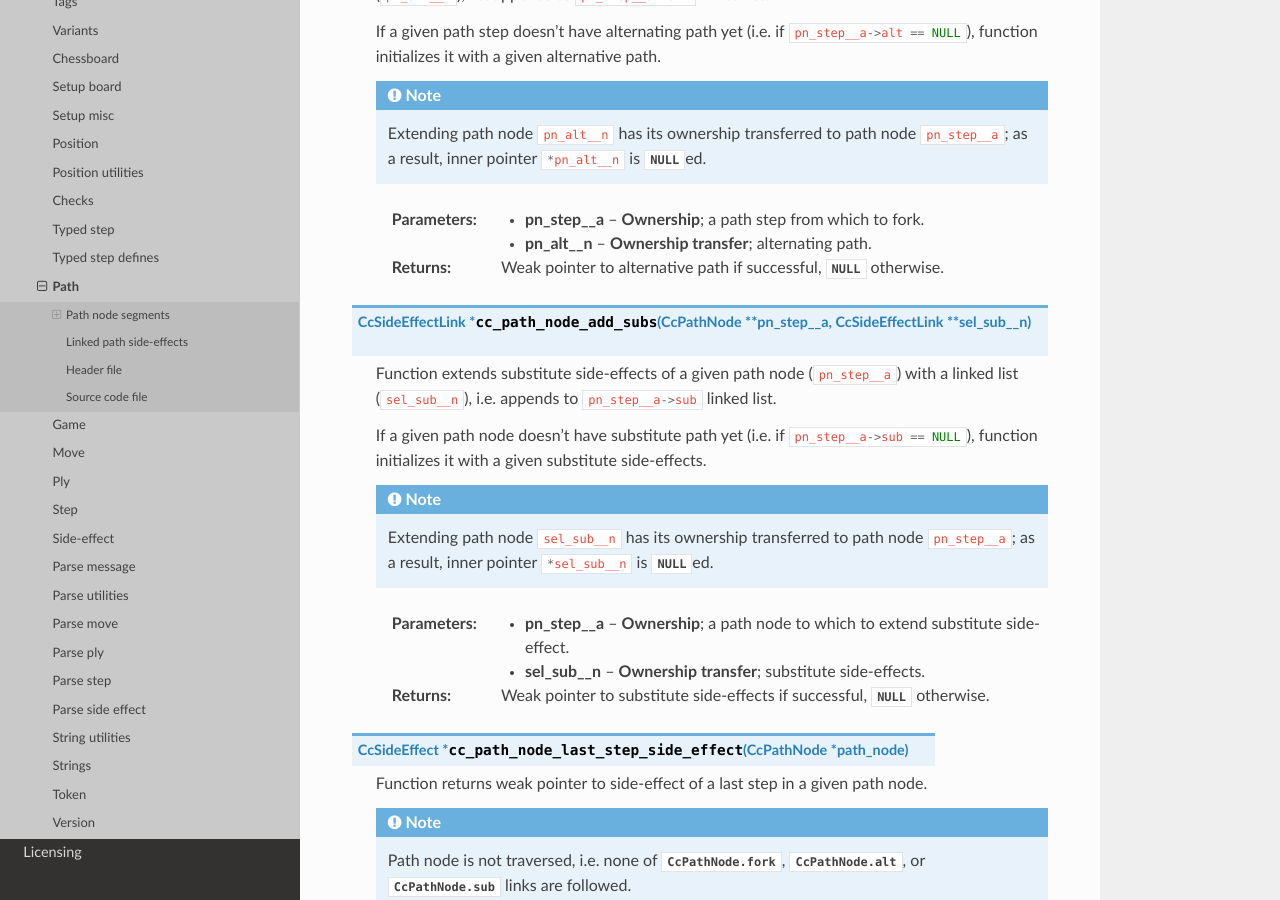
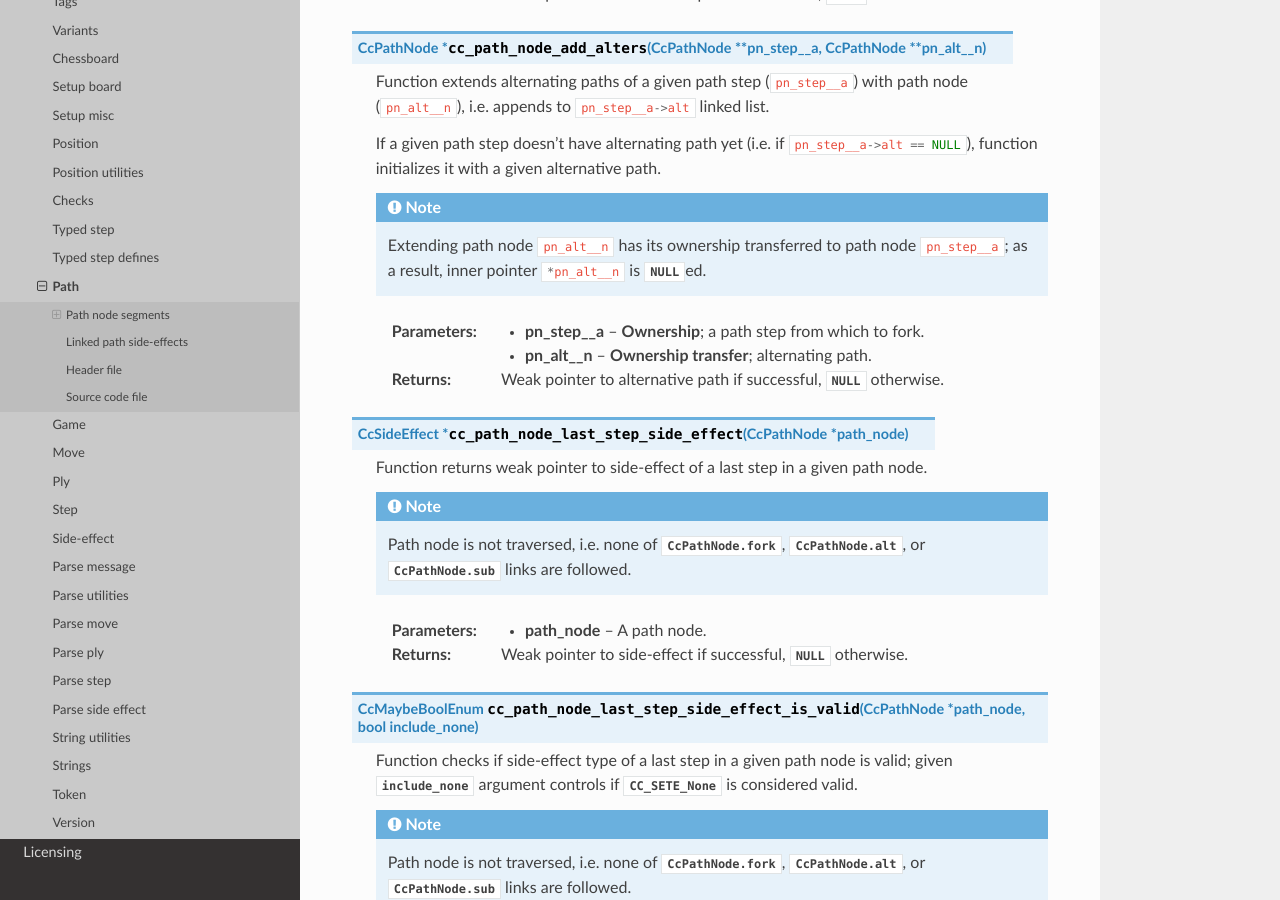
Before and after one commit to mmlacak/crochess, a Sphinx documentation site: the page built from docs/source/libcc/ccpath.rst, in a window 1280 px wide and 900 px high, scrolled down 6793 px. Built offline with Sphinx 7.4.7 and the Read the Docs theme 3.1.0, drawn with Linux system fonts in a browser that asks for light colours; some of the changed text lies outside the part shown.

Commit message:
Removed substitute path link from path nodes + docs.

```diff
--- a/docs/source/conf.py
+++ b/docs/source/conf.py
@@ -26,10 +26,10 @@ copyright = '2021, Mario Mlačak'
 author = 'Mario Mlačak'
 
 # The short X.Y version
-version = "0.0.1.418:1597+20260112.020934"   # docs-new-lib-short-version-major-minor-feature-commit+meta~breaks-place-marker
+version = "0.0.1.421:1600+20260114.071338"   # docs-new-lib-short-version-major-minor-feature-commit+meta~breaks-place-marker
 
 # The full version, including alpha/beta/rc tags
-release = "0.0.1.418:1597+20260112.020934"   # docs-new-lib-full-version-major-minor-feature-commit+meta~breaks-place-marker
+release = "0.0.1.421:1600+20260114.071338"   # docs-new-lib-full-version-major-minor-feature-commit+meta~breaks-place-marker
 
 
 # -- General configuration ---------------------------------------------------
--- a/docs/source/libcc/ccpath.rst
+++ b/docs/source/libcc/ccpath.rst
@@ -34,10 +34,10 @@ Path node segments
 
     .. warning::
 
-        All :c:member:`fork`, :c:member:`alt`, and :c:member:`sub` members are
-        owners of the remainder of a path tree they are pointing to; and must
-        always be a singular pointer (owner) within a path tree to their
-        respective forking, alternating, substitute, or subsequent path.
+        All :c:member:`fork` and :c:member:`alt` members are owners of the
+        remainder of a path tree they are pointing to; and must always be a
+        singular pointer (owner) within a path tree to their respective
+        forking, alternating, substitute, or subsequent path.
 
         Any two pointers pointing to the same node, any back-references within
         a path tree, or shared among them are not allowed, and will likely cause
@@ -115,22 +115,10 @@ Path node segments
 
             :ref:`lbl-libcc-paths-pathsegmenttree-alternativepaths`
 
-    .. c:member:: struct CcSideEffectLink * sub
-
-        Substitute side-effects to last step of an originating path node.
-
-        Substitute side-effects are used when there are multiple possible
-        side-effects (interactions with encountered piece), which do not
-        alter path of a moving piece.
-
-        .. seealso::
-
-            :ref:`lbl-libcc-paths-pathsegmenttree-substitutepaths`
-
     .. c:member:: struct CcPathNode * back__w
 
         Weak back-link to parent path node, regardless if pointed-to by
-        :c:member:`fork`, :c:member:`alt`, or :c:member:`sub`.
+        :c:member:`fork` or :c:member:`alt`.
 
     :c:`Struct` is tagged with the same :c:struct:`CcPathNode` name.
 
@@ -346,26 +350,6 @@ Path node functions
     :param pn_step__a: **Ownership**; a path step from which to fork.
     :param pn_alt__n: **Ownership transfer**; alternating path.
     :returns: Weak pointer to alternative path if successful,
-        :c:data:`NULL` otherwise.
-
-.. c:function:: CcSideEffectLink * cc_path_node_add_subs( CcPathNode ** pn_step__a, CcSideEffectLink ** sel_sub__n )
-
-    Function extends substitute side-effects of a given path node (:c:`pn_step__a`) with
-    a linked list (:c:`sel_sub__n`), i.e. appends to :c:`pn_step__a->sub` linked list.
-
-    If a given path node doesn't have substitute path yet (i.e. if :c:`pn_step__a->sub == NULL`),
-    function initializes it with a given substitute side-effects.
-
-    .. note::
-
-        Extending path node :c:`sel_sub__n` has its ownership transferred to
-        path node :c:`pn_step__a`; as a result, inner pointer :c:`*sel_sub__n`
-        is :c:data:`NULL`\ed.
-
-    :param pn_step__a: **Ownership**; a path node to which to extend substitute
-        side-effect.
-    :param sel_sub__n: **Ownership transfer**; substitute side-effects.
-    :returns: Weak pointer to substitute side-effects if successful,
         :c:data:`NULL` otherwise.
 
 .. c:function:: CcSideEffect * cc_path_node_last_step_side_effect( CcPathNode * path_node )
@@ -542,7 +526,7 @@ Path node functions
 .. c:function:: size_t cc_path_node_count( CcPathNode * path_tree )
 
     Function returns count of all nodes in a given path tree; includes
-    :c:member:`fork`, :c:member:`alt`, :c:member:`sub` branches.
+    :c:member:`fork`, :c:member:`alt` branches.
 
     :param path_tree: A node in a path tree.
     :returns: Length of a given path tree if successful, ``0`` otherwise.
@@ -550,8 +534,8 @@ Path node functions
 .. c:function:: size_t cc_path_node_count_all_segments( CcPathNode * path_tree )
 
     Function returns count of all segments, including :c:member:`fork`,
-    :c:member:`alt` ones; substitute paths (i.e. all nodes linked via :c:member:`sub`)
-    should not have path segments (i.e. :c:member:`steps`).
+    :c:member:`alt` ones; i.e. it counts path nodes with valid :c:member:`steps`
+    members.
 
     :param path_tree: A node in a path tree.
     :returns: Count of all segments if successful, ``0`` otherwise.
@@ -559,8 +543,7 @@ Path node functions
 .. c:function:: char * cc_path_node_to_string__new( CcPathNode * path_tree )
 
     Function returns string containing user-readable representation of a given
-    path tree, including all of its :c:member:`fork`, :c:member:`alt`,
-    :c:member:`sub` branches.
+    path tree, including all of its :c:member:`fork`, :c:member:`alt` branches.
 
     :param path_tree: A node in a path tree.
     :returns: A newly allocated, null-terminated (``'\0'``) string if
@@ -717,9 +700,8 @@ Linked path backtracking
 ^^^^^^^^^^^^^^^^^^^^^^^^
 
 For a given path node, :c:member:`fork` member concatenate to existing path; other
-members provide list of alternative (:c:member:`alt`), or substitute paths
-(:c:member:`sub`), and so has to find path node to replace, or alter; this is mostly
-the first node of a list of alternative, substitute paths.
+members provide list of alternative (:c:member:`alt`) paths, and so has to find path
+node to replace, or alter; this is mostly the first node of a list of alternative paths.
 
 Starting node is to be found by using :c:member:`back__w`, and checking if parent
 node points to a current node, e.g. if :c:expr:`current->back__w->alt == current`
@@ -729,10 +711,6 @@ If node was in a list of alternative paths, starting node is then replaced by no
 from a list, if an alternative list was started with immediate :c:member:`alt`. If
 an alternative list was started with :c:member:`fork`, then node from an alternative
 list is concatenated to starting node.
-
-Backtracking is also similar for substitute paths, except check for parent node is
-:c:expr:`current->back__w->sub == current`. Once found, side-effect of the last step
-in starting node is overridden by a side-effect from a node in a substitute list.
 
 Root node can be found by backtracking until :c:member:`back__w` is :c:data:`NULL`.
 
```
Also changed, not shown: other parts of docs/source/libcc/ccpath.rst (+16 -0 lines), README.md (+2 -2 lines), 5 other files.
